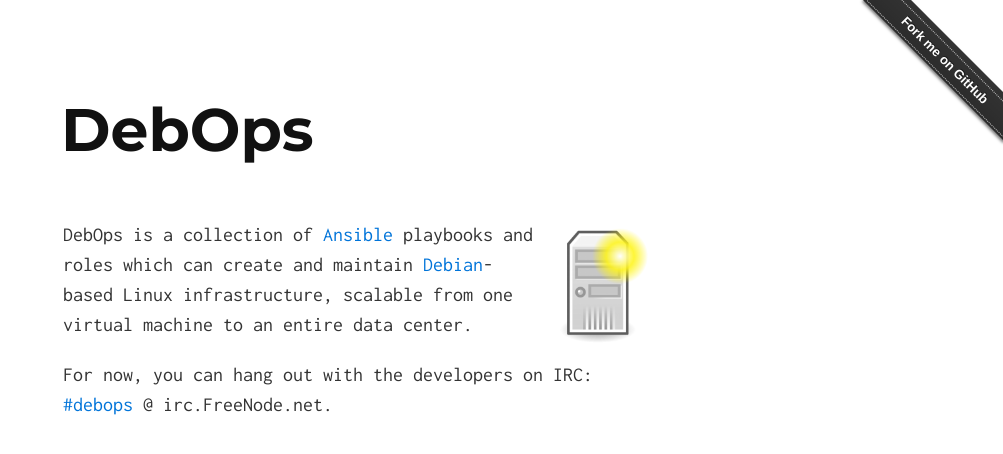
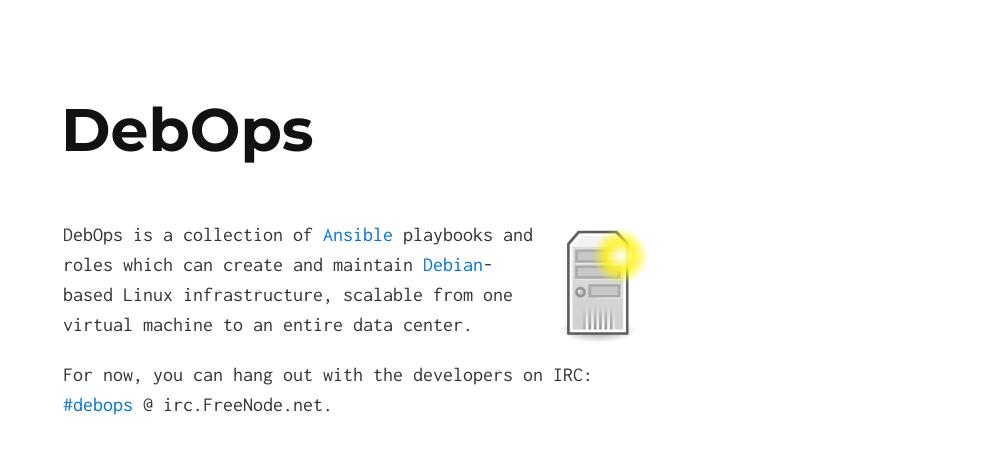
Before and after one commit to ypid/debops.github.io, a Jekyll site: the page built from index.html, in a window 1280 px wide. Shown: the top 454 px of the page, without its empty margins (277-1280 px from the left). Built offline with Jekyll 4.4.1, drawn with Linux system fonts in a browser that asks for light colours.

Commit message:
Remove the ribbon

```diff
--- a/_includes/index.md
+++ b/_includes/index.md
@@ -6,5 +6,3 @@ infrastructure, scalable from one virtual machine to an entire data center.
 
 For now, you can hang out with the developers on IRC:
 [#debops](https://webchat.freenode.net/?channels=debops) @ irc.FreeNode.net.
-
-<div class="github-fork-ribbon-wrapper right fixed" style="width: 150px;height: 150px;position: fixed;overflow: hidden;top: 0;z-index: 9999;pointer-events: none;right: 0;"><div class="github-fork-ribbon" style="position: absolute;padding: 2px 0;background-color: #333;background-image: linear-gradient(to bottom, rgba(0, 0, 0, 0), rgba(0, 0, 0, 0.15));-webkit-box-shadow: 0 2px 3px 0 rgba(0, 0, 0, 0.5);-moz-box-shadow: 0 2px 3px 0 rgba(0, 0, 0, 0.5);box-shadow: 0 2px 3px 0 rgba(0, 0, 0, 0.5);z-index: 9999;pointer-events: auto;top: 42px;right: -43px;-webkit-transform: rotate(45deg);-moz-transform: rotate(45deg);-ms-transform: rotate(45deg);-o-transform: rotate(45deg);transform: rotate(45deg);"><a href="https://github.com/ginas/ginas/" style="font: 700 13px &quot;Helvetica Neue&quot;, Helvetica, Arial, sans-serif;color: #fff;text-decoration: none;text-shadow: 0 -1px rgba(0, 0, 0, 0.5);text-align: center;width: 200px;line-height: 20px;display: inline-block;padding: 2px 0;border-width: 1px 0;border-style: dotted;border-color: rgba(255, 255, 255, 0.7);">Fork me on GitHub</a></div></div>
```
